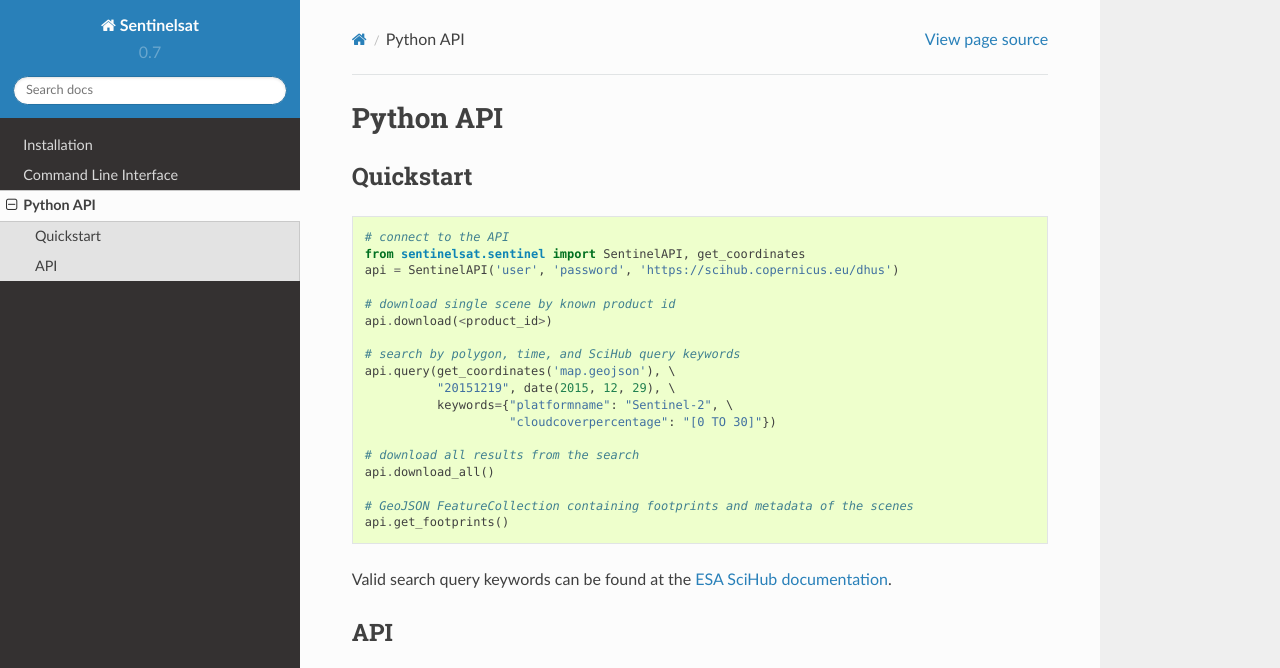
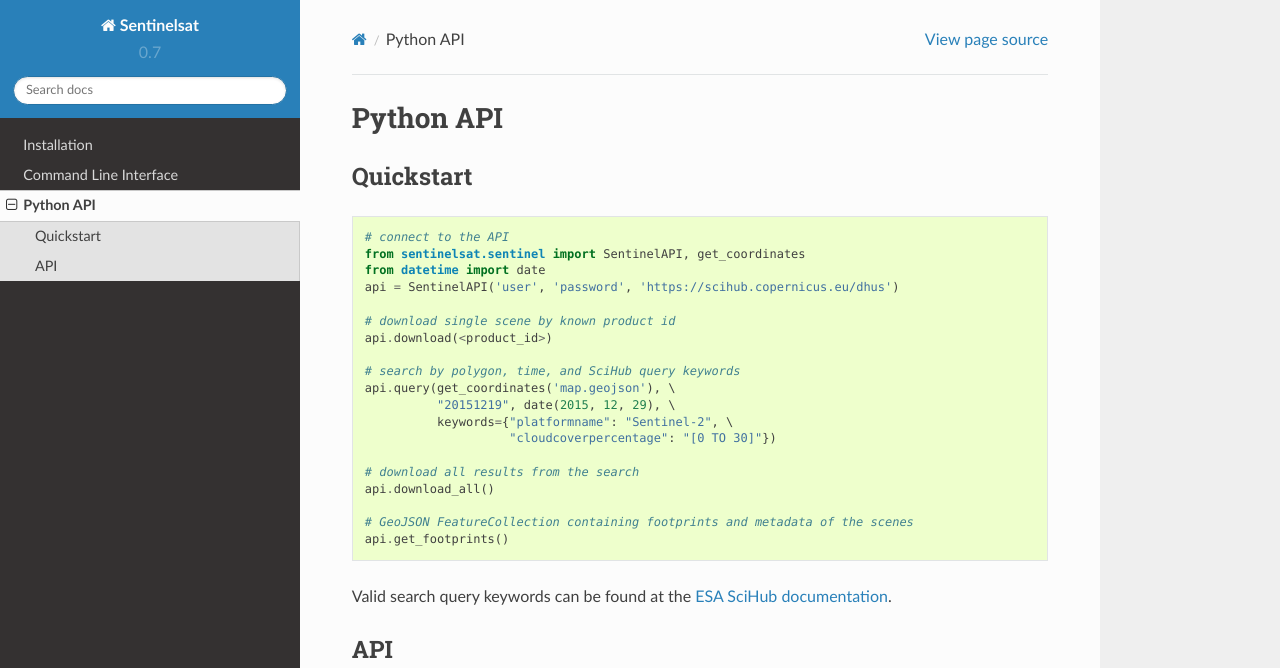
Before and after one commit to sentinelsat/sentinelsat, a Sphinx documentation site: the page built from docs/api.rst, in a window 1280 px wide and 978 px high, cut to the strip 0-668 px from the top of the window. Built offline with Sphinx 7.4.7 and the Read the Docs theme 2.0.0, drawn with Linux system fonts in a browser that asks for light colours.

Commit message:
Update api.rst
date() is in the example but not imported

```diff
--- a/docs/api.rst
+++ b/docs/api.rst
@@ -10,6 +10,7 @@ Quickstart
 
   # connect to the API
   from sentinelsat.sentinel import SentinelAPI, get_coordinates
+  from datetime import date
   api = SentinelAPI('user', 'password', 'https://scihub.copernicus.eu/dhus')
 
   # download single scene by known product id
```
